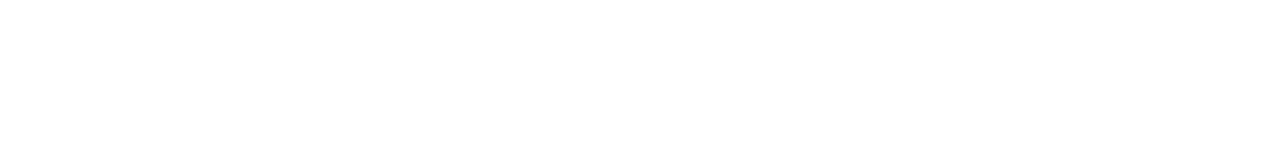
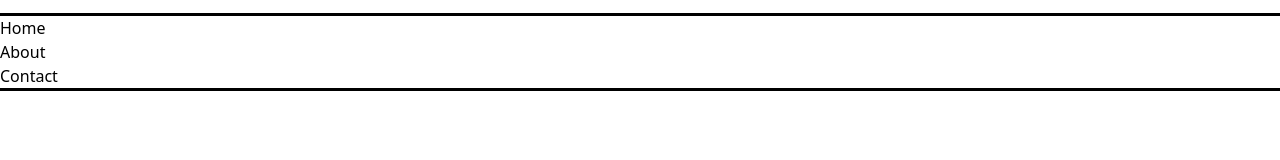
Before and after one commit to Braden0006/massage-therapy, a website: page index.html in a window 1280 px wide. Drawn offline with Linux system fonts and the light colour scheme.

Commit message:
Added tailwindcss and started creating the navbar

```diff
--- a/index.html
+++ b/index.html
@@ -4,6 +4,19 @@
     <meta charset="UTF-8" />
     <meta name="viewport" content="width=device-width, initial-scale=1.0" />
     <title>Massage Therapy</title>
+    <link href="./dist/output.css" rel="stylesheet" />
   </head>
-  <body></body>
+  <body>
+    <section class="landing-page container mx-auto my-4 outline">
+      <div class="navbar">
+        <div class="navbar_links-container">
+          <ul class="navbar_links">
+            <li class="navbar_link">Home</li>
+            <li class="navbar_link">About</li>
+            <li class="navbar_link">Contact</li>
+          </ul>
+        </div>
+      </div>
+    </section>
+  </body>
 </html>
--- /dev/null
+++ b/src/input.css
@@ -0,0 +1,3 @@
+@tailwind base;
+@tailwind components;
+@tailwind utilities;
--- /dev/null
+++ b/tailwind.config.js
@@ -0,0 +1,8 @@
+/** @type {import('tailwindcss').Config} */
+module.exports = {
+  content: ["./index.html"],
+  theme: {
+    extend: {},
+  },
+  plugins: [],
+}
```
Also changed, not shown: package.json (added, +14 -0 lines), dist/output.css (added), 1 other file.
